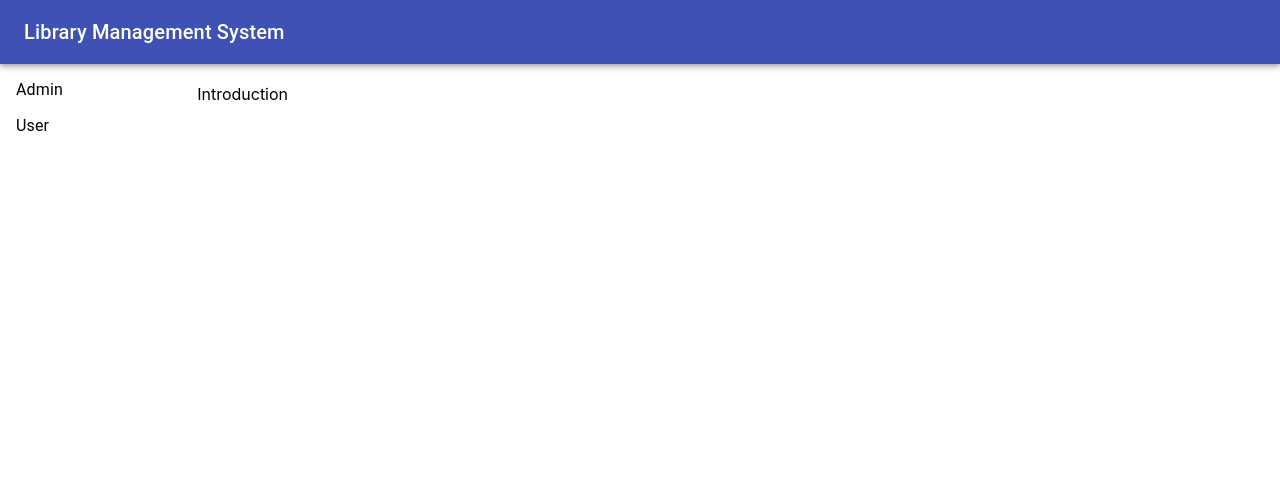
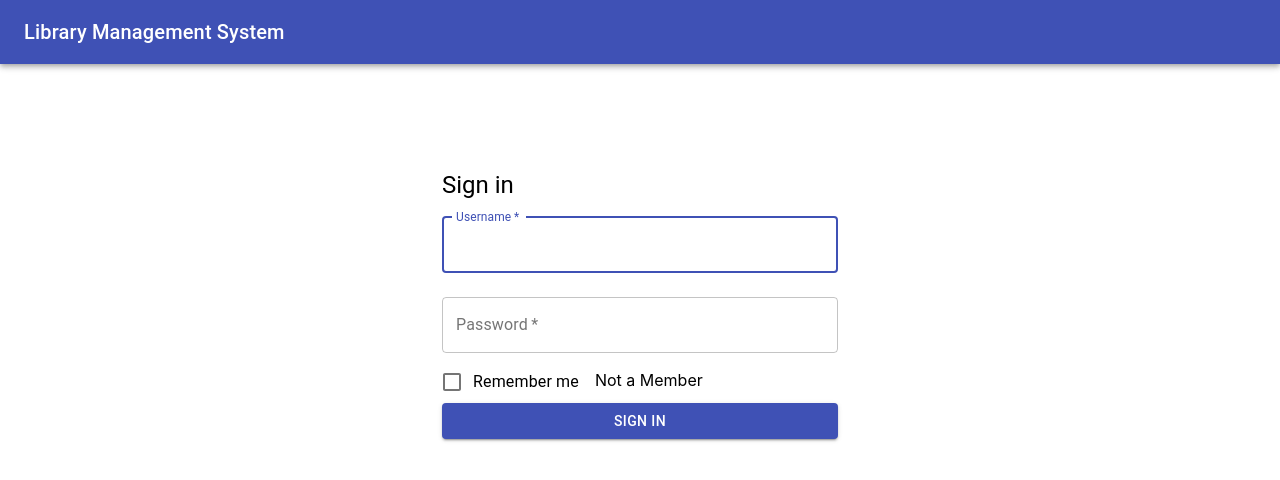
Before and after one commit to WillieYang/library, a React (Create React App) app: page / in a window 1280 px wide. Shown: the top 480 px of the page. Built offline with nearby package versions, Linux system fonts and the light colour scheme.

Commit message:
add a login page

```diff
--- a/src/App.jsx
+++ b/src/App.jsx
@@ -4,17 +4,17 @@ import { Link, Route, Switch } from 'react-router-dom';
 import NavBar from './components/NavBar';
 import Admin from './components/Admin';
 import User from './components/User';
-import Introduction from './components/Introduction';
+import Login from './components/Login';
 
 import './App.css';
 
 class App extends Component {
   render() {
     return (
-      <div>
+      <div style={{ height: '60vh' }}>
         <NavBar />
-        <div style={{ display: 'flex' }}>
-          <div style={{ width: '10%', flex: 1 }}>
+        <div style={{ display: 'flex', height: '100%', alignItems: 'center' }}>
+          {/* <div style={{ width: '10%', flex: 1 }}>
             <MenuList>
               <MenuItem component={Link} to="/admin">
                 Admin
@@ -23,10 +23,10 @@ class App extends Component {
                 User
               </MenuItem>
             </MenuList>
-          </div>
+          </div> */}
           <div style={{ flex: 6, padding: '20px' }}>
             <Switch>
-              <Route path="/" exact component={Introduction} />
+              <Route path="/" exact component={Login} />
               <Route path="/admin" exact component={Admin} />
               <Route path="/user" exact component={User} />
             </Switch>
--- a/src/components/Introduction.jsx
+++ /dev/null
@@ -1,13 +0,0 @@
-import React, { Component } from 'react';
-
-class Introduction extends Component {
-  render() {
-    return (
-      <div>
-        Introduction
-      </div>
-    );
-  }
-}
-
-export default Introduction;
--- /dev/null
+++ b/src/components/Login.jsx
@@ -0,0 +1,76 @@
+import React, { Component } from 'react';
+import {
+  Container, Typography, TextField,
+  FormControlLabel, Checkbox, Button,
+} from '@material-ui/core';
+
+class Login extends Component {
+  render() {
+    return (
+      <div>
+        <Container component="main" maxWidth="xs">
+          <div>
+            <Typography component="h1" variant="h5">
+              Sign in
+            </Typography>
+            <form noValidate>
+              <TextField
+                variant="outlined"
+                margin="normal"
+                required
+                fullWidth
+                id="username"
+                label="Username"
+                name="username"
+                autoComplete="username"
+                autoFocus
+                // onChange={(event) => { this.handleTextFieldChange('username', event); }}
+              />
+              <TextField
+                variant="outlined"
+                margin="normal"
+                required
+                fullWidth
+                name="password"
+                label="Password"
+                type="password"
+                id="password"
+                autoComplete="current-password"
+                // onChange={(event) => { this.handleTextFieldChange('password', event); }}
+              />
+              <FormControlLabel
+                control={<Checkbox value="remember" color="primary" />}
+                label="Remember me"
+              />
+              {
+                  // ifSigning ? (
+                  //   <Button
+                  //     fullWidth
+                  //     variant="contained"
+                  //     color="primary"
+                  //     disabled
+                  //   >
+                  //     Signing In...
+                  //   </Button>
+                  // ) : (
+                <>
+                  <span>Not a Member</span>
+                  <Button
+                    fullWidth
+                    variant="contained"
+                    color="primary"
+                    onClick={this.hanldeLoginClick}
+                  >
+                    Sign In
+                  </Button>
+                </>
+                }
+            </form>
+          </div>
+        </Container>
+      </div>
+    );
+  }
+}
+
+export default Login;
```
